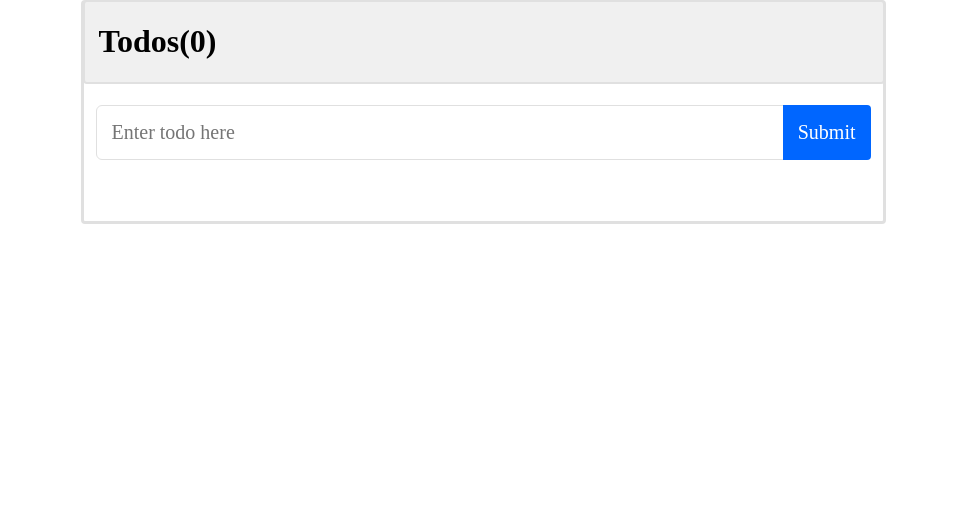
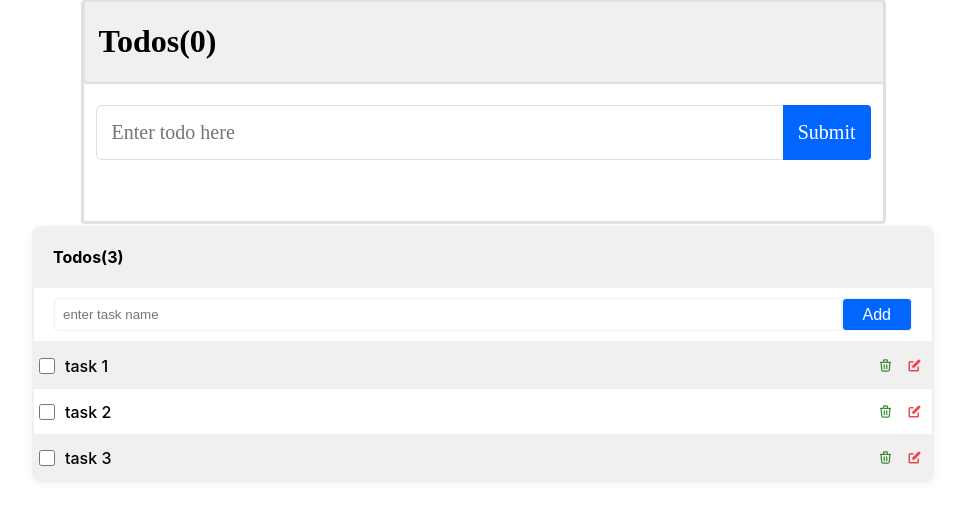
Before and after one commit to yogeshthakur12/todoapp, a React (Create React App) app: page / in a window 1280 px wide. Shown: the top 520 px of the page, without its empty margins (157-1122 px from the left). Built offline with nearby package versions, Linux system fonts and the light colour scheme.

Commit message:
todo app

```diff
--- a/src/App.js
+++ b/src/App.js
@@ -1,11 +1,14 @@
 import "./App.css";
 import { Todo } from "./components/Todo";
+import Todos from "./components/TodoResolve";
+
 function App() {
   return (
     <>
       <div className="App">
         <Todo />
       </div>
+      <Todos />
     </>
   );
 }
--- a/src/components/Todo.js
+++ b/src/components/Todo.js
@@ -2,8 +2,7 @@ import { useState, useEffect } from "react";
 import { FaEdit } from "react-icons/fa";
 import { RiDeleteBin6Line } from "react-icons/ri";
 import React from "react";
-import { ToastContainer, toast } from "react-toastify";
-import "react-toastify/dist/ReactToastify.css";
+import { toast } from "react-toastify";
 
 //To get data from local storage
 const notify = () => toast();
@@ -164,7 +163,7 @@ export const Todo = () => {
           </table>
         </div>
       </div>
-      <ToastContainer theme="colored" />
+      {/* <ToastContainer theme="colored" /> */}
     </>
   );
 };
--- /dev/null
+++ b/src/components/TodoResolve/Form.js
@@ -0,0 +1,28 @@
+import React from "react";
+import styles from "./styles.module.css";
+
+const Form = (props) => {
+  const { initialValues } = props;
+  const handleSubmit = (e) => {
+    e.preventDefault();
+    // ? task the first element value from the form
+    // ! there is other way to handle this but this the easiest way bcz there is only 2 element on the form input and btn
+    const inputValue = e.target[0].value;
+
+    props.onSubmit(inputValue, e?.target);
+  };
+  return (
+    <form onSubmit={handleSubmit} className={styles.formBox} autoComplete="off">
+      <input
+        type="text"
+        className="textInput"
+        defaultValue={initialValues?.name}
+        name="task_name"
+        placeholder="enter task name"
+      />
+      <button type="submit">{initialValues ? "Update" : "Add"}</button>
+    </form>
+  );
+};
+
+export default Form;
--- /dev/null
+++ b/src/components/TodoResolve/Header.js
@@ -0,0 +1,15 @@
+import React from 'react'
+import styles from './styles.module.css';
+
+const Header = (props) => {
+  // ? 0 is the initial value of the tasksNumber
+  const { tasksNumber = 0 } = props;
+
+  return (
+    <div className={styles.todoHeader}>
+      <h2>Todos({tasksNumber})</h2>
+    </div>
+  )
+}
+
+export default Header
--- /dev/null
+++ b/src/components/TodoResolve/Todo.js
@@ -0,0 +1,105 @@
+import React from "react";
+import { toast } from "react-toastify";
+import Form from "./Form";
+import Header from "./Header";
+import styles from "./styles.module.css";
+import TodoInfo from "./TodoInfo";
+
+const INIT_LIST = [
+  { name: "task 1", id: "1", completed: false },
+  { name: "task 2", id: "2", completed: false },
+  { name: "task 3", id: "3", completed: false },
+];
+const Todo = () => {
+  const [todoList, setTodoList] = React.useState(INIT_LIST);
+  const [currentTodo, setCurrentTodo] = React.useState(null);
+
+  const handleDelete = (id) => {
+    if (window.confirm('are you sure you want to delete this task?')) {
+      const result = todoList.filter((todo) => todo.id !== id);
+      setTodoList(result);
+    }
+  };
+
+  const handleAddNew = (obj) => {
+    // ? organize the shape of the todo object
+    const newId = todoList.length + 1;
+    const newTodo = {
+      id: newId,
+      name: obj?.name,
+      completed: false,
+    };
+
+    const result = [newTodo, ...todoList];
+    setTodoList(result);
+  };
+
+  const handleUpdate = (obj) => {
+    const newTodo = {
+      ...currentTodo,
+      name: obj?.name,
+    };
+
+    const result = todoList.map((todo) =>
+      todo.id === currentTodo.id ? newTodo : todo
+    );
+    setTodoList(result);
+  };
+
+  const handleSubmit = (inputData, form) => {
+    // * inputData comes from the form
+    // * form comes from the form object which contain everything
+
+    // validations
+    if (!inputData?.trim()) {
+      toast.error('task name is invalid', '')
+      return; // ? this will stop the process
+    }
+
+    // ? submission accept two cases add or update todo
+    if (Boolean(currentTodo)) {
+      // ? in case we have data on currentTodo that mean user clicked edit icon
+      handleUpdate({ name: inputData });
+      setCurrentTodo(null)
+      form.reset();
+    } else {
+      // ? otherwise just add new todo
+      handleAddNew({ name: inputData });
+      form.reset();
+    }
+  };
+
+  const handleOnComplete = (id) => {
+    const result = todoList.map((todo) =>
+      todo.id === id ? {
+        ...todo,
+        completed: !todo.completed,
+      }
+      : todo
+    );
+    setTodoList(result)
+  };
+
+  return (
+    <div className={styles.todoMainBox}>
+      <Header tasksNumber={todoList?.length} />
+      <Form onSubmit={handleSubmit} initialValues={currentTodo} />
+      {/* ? todo body */}
+      <div>
+        {todoList?.length === 0 && <p>no tasks</p>}
+
+        {todoList?.map((todo) => (
+          <TodoInfo
+            key={todo.id}
+            task={todo}
+            onComplete={() => handleOnComplete(todo.id)}
+            onDelete={() => handleDelete(todo.id)}
+            onEdit={() => setCurrentTodo(todo)}
+          />
+        ))}
+      </div>
+    </div>
+  );
+};
+
+export default Todo;
--- /dev/null
+++ b/src/components/TodoResolve/TodoInfo.js
@@ -0,0 +1,25 @@
+import React from 'react';
+import { HiOutlineTrash, HiPencilAlt } from 'react-icons/hi'
+import styles from './styles.module.css';
+
+const TodoInfo = (props) => {
+  const { task } = props;
+  const randomId = React.useId();
+
+  return (
+    // ? box will be flex
+    <div className={styles.todoInfoBox}>
+      <div className={styles.todoTextBox}>
+        <input type="checkbox" id={randomId} onChange={() => props.onComplete()} />
+        <label htmlFor={randomId}>{task?.name}</label>
+      </div>
+
+      <div className={styles.iconsBox}>
+        <HiOutlineTrash onClick={() => props.onDelete()} className="editIcon" />
+        <HiPencilAlt onClick={() => props.onEdit()} className="deleteIcon" />
+      </div>
+    </div>
+  )
+}
+
+export default TodoInfo
--- /dev/null
+++ b/src/components/TodoResolve/index.js
@@ -0,0 +1 @@
+export { default } from './Todo';
--- /dev/null
+++ b/src/components/TodoResolve/styles.module.css
@@ -0,0 +1,125 @@
+.todoHeader {
+  padding: 20px;
+  background-color: #f0f0f0;
+}
+
+.todoHeader h2 {
+  margin: 0;
+  font-size: 16px;
+}
+
+.todoMainBox {
+  border: 1px solid #f0f0f0;
+  border-radius: 8px;
+  /* ? overflow hidden to make nothing appear when we apply radius on the corners */
+  overflow: hidden;
+  box-shadow: 0px 2px 10px #f2f2f2;
+  margin: 2px auto;
+  max-width: 900px;
+}
+
+.todoInfoBox {
+  display: flex;
+  align-items: center;
+  justify-content: space-between;
+  padding: 10px 5px;
+  border-bottom: 1px solid #f0f0f0;
+  border-inline: 1px solid #f0f0f0;
+}
+
+.todoInfoBox:first-child {
+  border-top: 1px solid #f0f0f0;
+}
+
+.todoInfoBox:nth-child(2n+1) {
+  background-color: #f0f0f0;
+}
+
+.todoTextBox {
+  /* ? flex to let the element take the rest space between elements at same tree */
+  flex: 1;
+  display: flex;
+  align-items: center;
+  gap: 10px;
+}
+
+/* ? checkbox input */
+.todoTextBox input[type="checkbox"] {
+  margin: 0;
+  width: 16px;
+  height: 16px;
+  cursor: pointer;
+}
+
+.todoTextBox label {
+  font-size: 16px;
+  font-weight: 500;
+  margin: 0;
+  cursor: pointer;
+}
+
+.iconsBox {
+  display: flex;
+  align-items: center;
+  gap: 4px
+}
+
+.iconsBox svg {
+  width: 15px;
+  height: 15px;
+  padding: 5px;
+  border-radius: 4px;
+  cursor: pointer;
+}
+
+.iconsBox [class*="editIcon"] {
+  color: #096d00c4;
+}
+
+.iconsBox [class*="editIcon"]:hover {
+  background-color: #096d00c4;
+  color: #fff;
+}
+
+.iconsBox [class*="deleteIcon"] {
+  color: #e90b16bd;
+}
+
+
+.iconsBox [class*="deleteIcon"]:hover {
+  background-color: #e90b16bd;
+  color: #fff;
+}
+
+.formBox {
+  padding: 10px 20px;
+  margin: 0;
+  border: 1px solid #f0f0f0;
+  display: flex;
+}
+
+.formBox input[class*="textInput"] {
+  padding: 8px;
+  outline: none;
+  flex: 1;
+  border: 1px solid #f0f0f0;
+  border-radius: 4px;
+}
+
+.formBox button[type="submit"] {
+  border: 1px solid #f0f0f0;
+  border-radius: 4px;
+  cursor: pointer;
+  padding: 5px 20px;
+  background-color: #0066ff;
+  font-size: 16px;
+  color: #fff;
+}
+
+.formBox button[type="submit"]:hover {
+  background-color: #0066ffca;
+}
+
+.formBox input[class*="textInput"]:focus {
+  border-color: #ddd;
+}
--- a/src/index.js
+++ b/src/index.js
@@ -1,5 +1,8 @@
 import React from 'react';
 import ReactDOM from 'react-dom/client';
+import { ToastContainer } from "react-toastify";
+import 'react-toastify/dist/ReactToastify.css';
+
 import './index.css';
 import App from './App';
 
@@ -7,6 +10,7 @@ const root = ReactDOM.createRoot(document.getElementById('root'));
 root.render(
   <React.StrictMode>
     <App />
+    <ToastContainer position='top-right' hideProgressBar />
   </React.StrictMode>
 );
 
```
